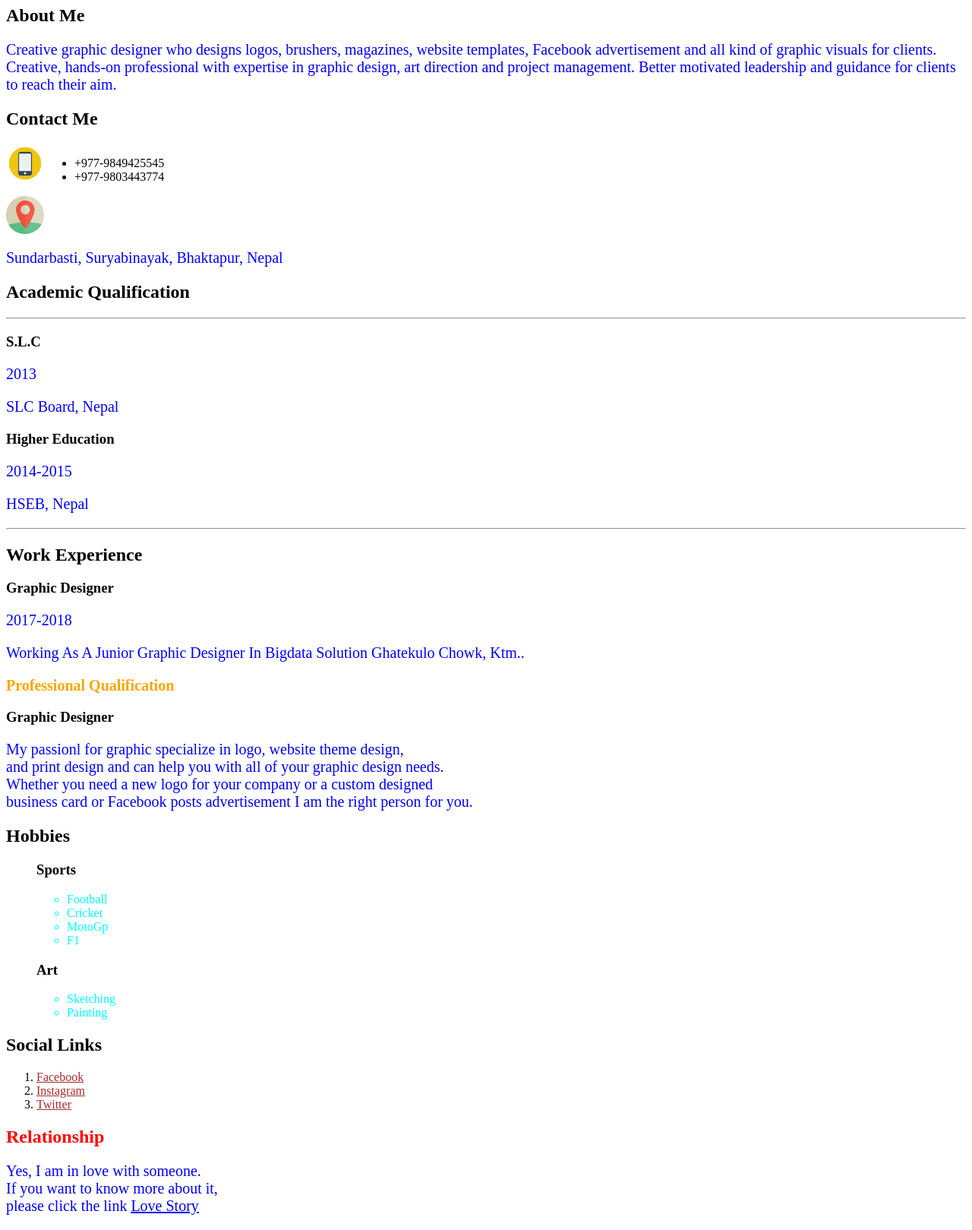
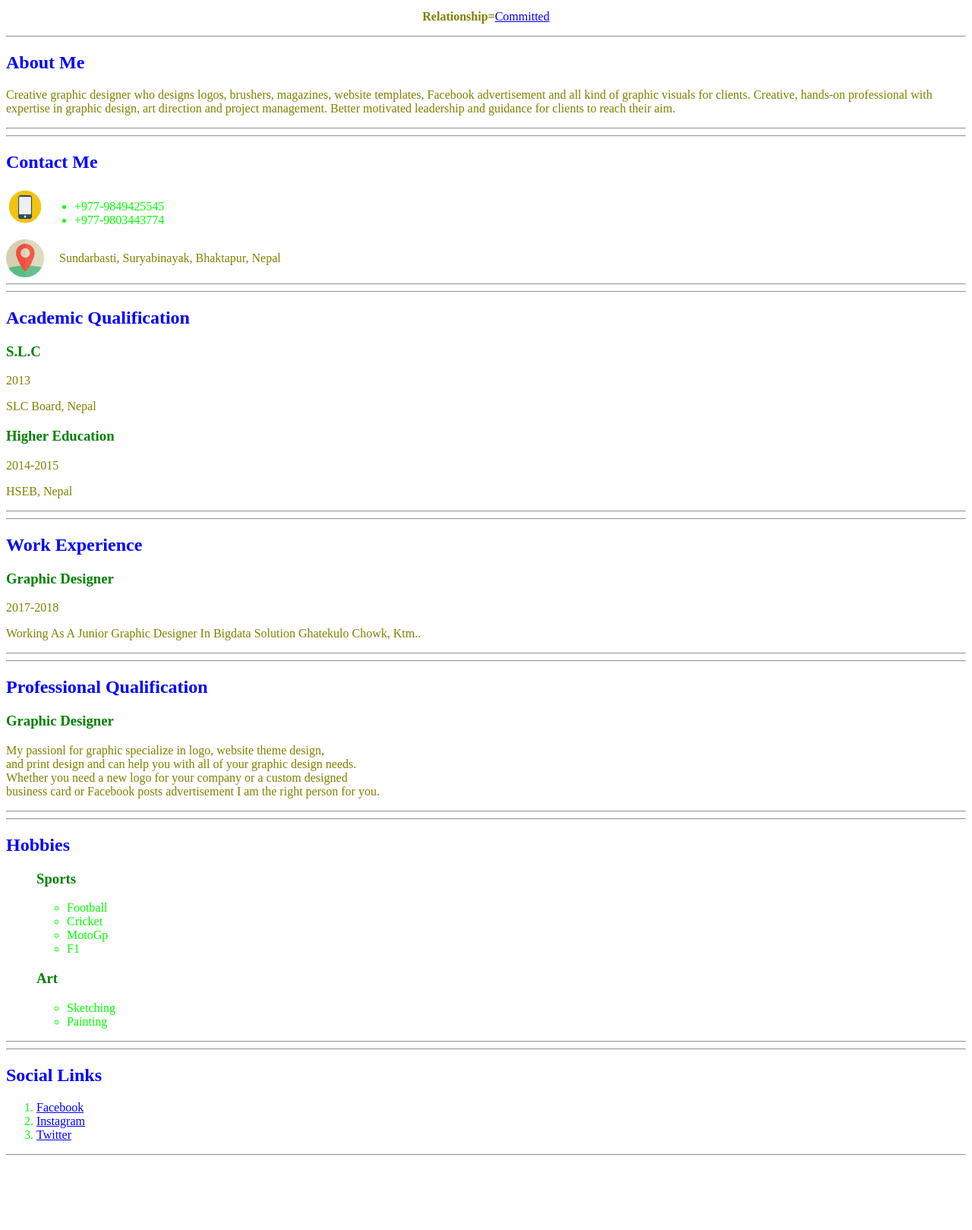
Before and after one commit to KulDeepNhemaphuki/kuldeepnhemaphuki.github.io, a plain HTML site: page index.html in a window 1280 px wide. Shown: the part 640-2259 px from the top of the page at 76% size. After the commit the page ends 2169 px from the top, so only its background shows below. Drawn offline with Linux system fonts and the light colour scheme.

Commit message:
Middle One

```diff
--- a/index.html
+++ b/index.html
@@ -4,63 +4,89 @@
 
 	<head>
 
-		<meta keyword="skilled, friendly, hardworking, leader type quality">
-		<title>Resume</title>
-
+			<title>Resume</title>
 
 		<style>
-			#link a{
 
-				color: Brown;
+			#resume h1{
+				color: Red;
+				text-align: center;
+				text-shadow: 0 0 3px #FF0000, 0 0 5px #0000FF;
+				text-decoration-line: underline;
+				text-decoration-style: solid;
+
+			}
+
+			h2{
+				color: blue;
+			}
+
+			h3{
+				color: green;
+			}
+
+			p{
+				color: olive;
+			}
+
+			li{
+				color: lime;
+			}
+
+			#introduction {
+				text-align: center;
+			}
+
+			#about-me h2{
+
+			}
+
+			#contact-me h2{
 			}
 
 
-			#Professional h2{
+			#professional h2{
+			}
 
-				color: orange;
+			#talent h2{
+			}
+
+			#link a{
+					color: blue;
+			}
+
+			#love p{
 				font-size: 20px;
 			}
 
-			#talent li{
-
-				color: aqua;
-			}
-
-
-			#love h2{
-				color: red;
-			}
-
-			p{
-				color: blue;
-				font-size: 20px;
-			}
-
-
 		</style>
-
-
 
 	</head>
 
 	<body>
 
-
+	<div id="resume">
 		<h1>Resume</h1>
+	</div>
 
 	<div id="Introduction">
 		<img src="PicsArt_01-13-02.14.00.jpg" height="426.66px" width="426.33px">
-		<p><em><strong style="color: red; font-size: 25px;">Kuldeep Nhemaphuki</strong></em></p>
+		<p><em><strong style="color: red; font-size: 40px; text-decoration-line: underline">Kuldeep Nhemaphuki</strong></em></p>
 		<p style="font-size: 20px; color: green;"> Designer</p>
 		<p>Citizenship:- <strong style="color: blue;"> <a href="https://en.wikipedia.org/wiki/Nepal" target="_blank">Nepali</a></strong></p>
+		<p><strong>Relationship=</strong><a href="Love Story.html" target="_blank">Committed</a></p>
 	</div>
 
-	<div id="about me">
+	<div id="about-me">
+		<hr>
 		<h2>About Me</h2>
 		<p>Creative graphic designer who designs logos, brushers, magazines, website templates, Facebook advertisement and all kind of graphic visuals for clients. Creative, hands-on professional with expertise in graphic design, art direction and project management. Better motivated leadership and guidance for clients to reach their aim.</p>
+		<hr>
 	</div>
-	<div >
-	<div id="contace me">
+
+	<div>
+	<div id="contact-me">
+		<hr>
 		<h2>Contact Me</h2>
 		<div style='display: flex; flex-direction: row'>
 		<img src="pict--big-screen-mobile-mobile-and-phones-vector-stencils-library.png" height="50px" width="50px">
@@ -68,17 +94,19 @@
 			<li>+977-9849425545</li>
 			<li>+977-9803443774</li>
 			</ul>
+	</div>
+
+		<div>
+			<div class="no" style="display: flex; flex-direction: row;">
+				<img src="the-location-of-the-1724293_960_720.png" height="50px" width="50px">
+				 <p style="text-indent: 20px"> Sundarbasti, Suryabinayak, Bhaktapur, Nepal</p>
+			</div>
+			<hr>
 		</div>
-	</div>
-	<div>
-		<div class="no">
-		<img src="the-location-of-the-1724293_960_720.png" height="50px" width="50px"> <p> Sundarbasti, Suryabinayak, Bhaktapur, Nepal</p>
-		</div>
-	</diav>
 
 	<div id="qualification">
+		<hr>
 		<h2>Academic Qualification</h2>
-		<hr>
 
 		<div class="Passed">
 			<h3>S.L.C</h3>
@@ -91,24 +119,28 @@
 				<p>2014-2015</p>
 				<p>HSEB, Nepal</p>
 		</div>
-
 		<hr>
 	</div>
 
 	<div>
+		<hr>
 		<h2>Work Experience</h2>
 			<h3>Graphic Designer</h3>
 			<p>2017-2018</p>
 			<p>Working As A Junior Graphic Designer In Bigdata Solution Ghatekulo Chowk, Ktm..</p>
+			<hr>
 	</div>
 
-	<div id="Professional">
+	<div id="professional">
+		<hr>
 		<h2>Professional Qualification</h2>
 			<h3>Graphic Designer</h3>
 				<p>My passionl for graphic specialize in logo, website theme design, <br> and print design and can help you with all of your graphic design needs. <br> Whether you need a new logo for your company or a custom designed <br> business card or Facebook posts advertisement I am the right person for you.</p>
+		<hr>
 	</div>
 
 	<div id="talent">
+		<hr>
 		<h2>Hobbies</h2>
 
 		<ol>
@@ -125,34 +157,19 @@
 					<li>Painting</li>
 				</ul>
 			</ol>
-
+		<hr>
 	</div>
 
-
-
-
-
-
-
-
-
 	<div id="link">
+		<hr>
 		<h2>Social Links</h2>
 			<ol>
 				<li><a href="https://www.facebook.com/KulDeep9849" target="_blank"> Facebook</a></li>
-				<li><a href="https://www.instagram.com/?hl=en" target="_blank">Instagram</a></li>
+				<li><a href="https://www.instagram.com/deep_kul/?hl=en" target="_blank">Instagram</a></li>
 				<li><a href="https://twitter.com/Kul_Deep9849" target="_blank">Twitter</a></li>
 			</ol>
+		<hr>
 	</div>
-
-	<div id="love">
-
-		<h2> Relationship</h2>
-			<p>Yes, I am in love with someone.<br>
-				If you want to know more about it,<br>
-				please click the link <a href="Love Story.html" target="_blank"> Love Story</a>
-
-
 
 		<script>
 
```
